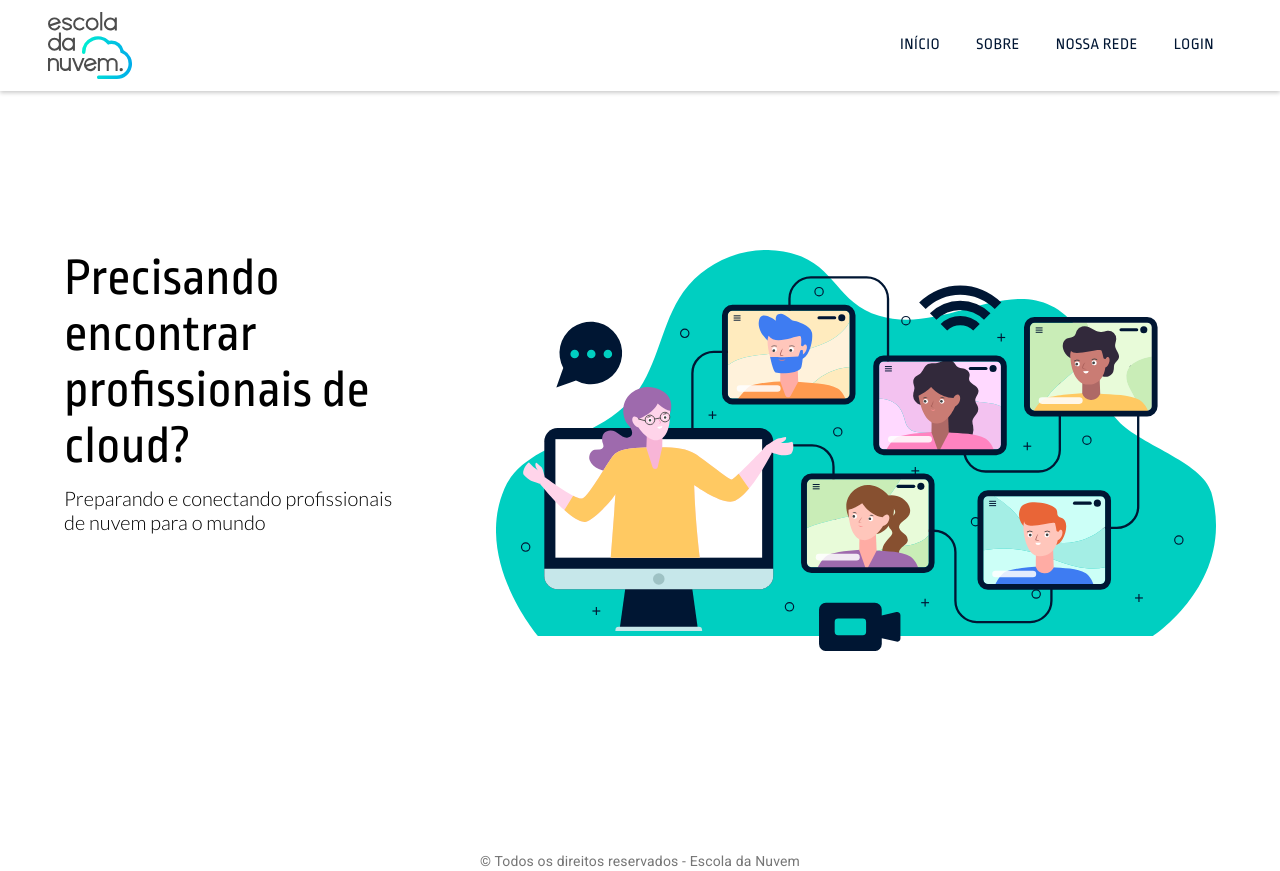
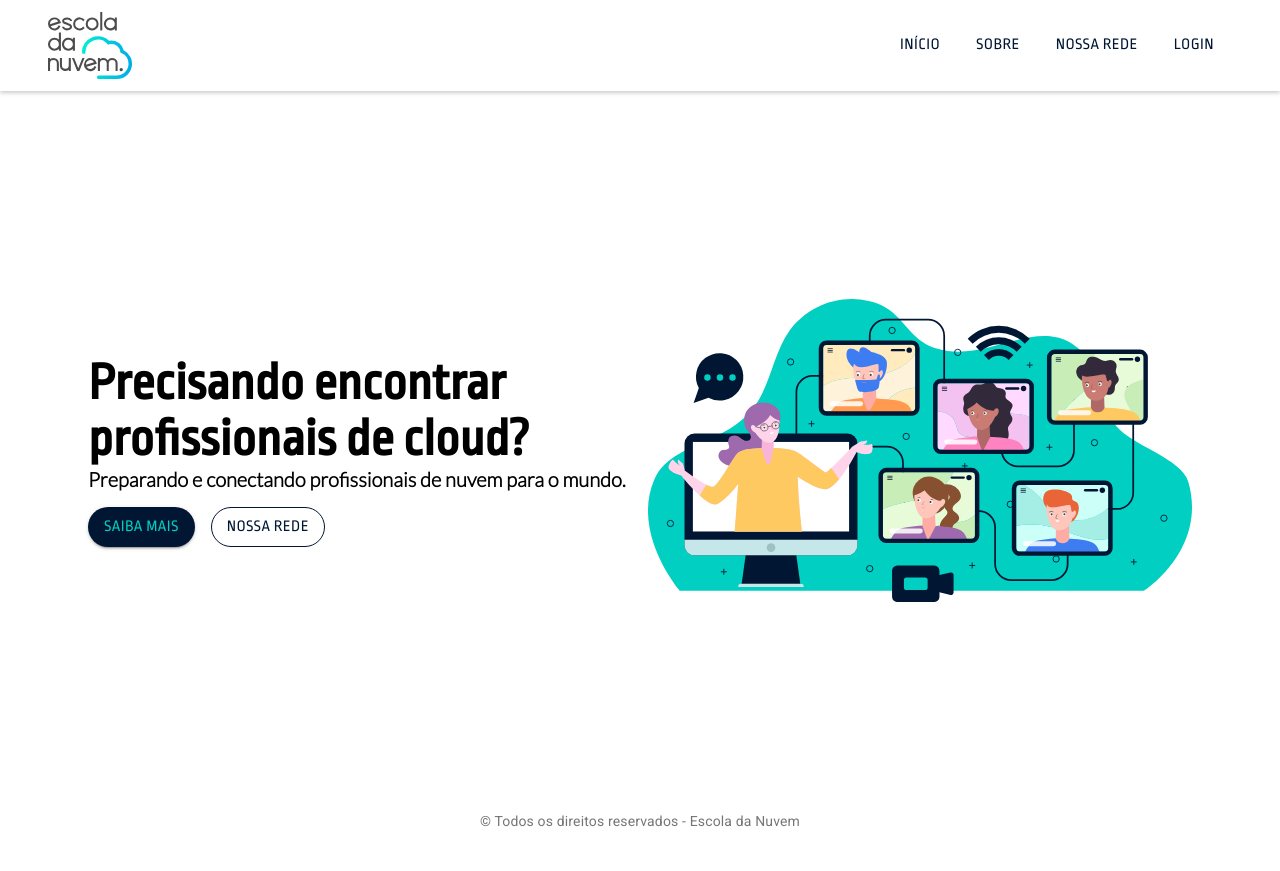
Before and after one commit to escoladanuvem/edn-web-frontend, a React (Create React App) app: page / in a window 1280 px wide. After the commit the page ends 831 px from the top, so only its background shows below. Built offline with nearby package versions, Linux system fonts and the light colour scheme; the HTML template or start-up script is replaced by a standard one.

Commit message:
feat(Landing) Finished lading page

```diff
--- a/src/App.tsx
+++ b/src/App.tsx
@@ -9,7 +9,9 @@ function App() {
   return (
     <React.Fragment>
       <Header />
-      <Routes />
+      <main>
+        <Routes />
+      </main>
       <Footer />
     </React.Fragment>
   );
--- a/src/components/Header.jsx
+++ b/src/components/Header.jsx
@@ -73,7 +73,6 @@ class Header extends React.Component {
         const { classes } = this.props;
 
         return (
-            <React.Fragment>
             <AppBar position="static" color="inherit" className={classes.appNavbar}>
                 <Toolbar className={classes.toolbar}>
                     <img src={Logo} alt="Escola da Nuvem logo" className={classes.navbarImg} />
@@ -86,38 +85,37 @@ class Header extends React.Component {
                     </nav>
                     <SwipeableDrawer anchor="right" open={this.state.menuDrawer} onClose={this.mobileMenuClose} onOpen={this.mobileMenuOpen}>
                         <List>
-                                <ListItem component={Link} button href="#" className={classes.listItem}>
+                            <ListItem component={Link} button href="/" className={classes.listItem}>
                                 Início
                                 </ListItem>
-                                <ListItem component={Link} button href="#" className={classes.listItem}>
+                            <ListItem component={Link} button href="about" className={classes.listItem}>
                                 Sobre
                                 </ListItem>
-                                <ListItem component={Link} button href="#" className={classes.listItem}>
+                            <ListItem component={Link} button href="network" className={classes.listItem}>
                                 Nossa Rede
                                 </ListItem>
-                                <ListItem component={Link} button href="#" className={classes.listItem}>
+                            <ListItem component={Link} button href="login" className={classes.listItem}>
                                 Login
                                 </ListItem>
                         </List>
                     </SwipeableDrawer>
                     {/* END MOBILE MENU */}
                     <nav className={classes.linksContainer}>
-                            <Link variant="button" className={classes.navLinks} href="#">
+                        <Link variant="button" className={classes.navLinks} href="/">
                             Início
                             </Link>
-                            <Link variant="button" className={classes.navLinks} href="#">
+                        <Link variant="button" className={classes.navLinks} href="about">
                             Sobre
                             </Link>
-                            <Link variant="button" className={classes.navLinks} href="#">
+                        <Link variant="button" className={classes.navLinks} href="network">
                             Nossa Rede
                             </Link>
-                            <Link variant="button" className={classes.navLinks} href="#">
+                        <Link variant="button" className={classes.navLinks} href="login">
                             Login
                             </Link>
                     </nav>
                 </Toolbar>
             </AppBar>
-            </React.Fragment>
         );
     }
 }
--- a/src/pages/Landing.tsx
+++ b/src/pages/Landing.tsx
@@ -1,21 +1,91 @@
-import '../styles/pages/landing.css'
-import Illustration from '../images/landing-illustration.svg'
+import React from 'react';
+import { makeStyles } from '@material-ui/core/styles';
+import Container from '@material-ui/core/Container';
+import Grid from '@material-ui/core/Grid';
+import Button from '@material-ui/core/Button';
+import Illustration from '../images/landing-illustration.svg';
+
+const useStyles = makeStyles((theme) => ({
+    root: {
+        height: '80vh',
+        width: '90vw',
+        display: 'flex',
+        flexDirection: 'column',
+        justifyContent: 'center',
+        marginTop: theme.spacing(5),
+        marginBottom: theme.spacing(5),
+    },
+    landingTitle: {
+        fontFamily: 'Ropa Sans, sans- serif',
+        fontSize: '52px',
+    },
+    landingSubtitle: {
+        fontFamily: 'Lato, sans- serif',
+        fontSize: '20px',
+    },
+    landingImageContainer: {
+        display: 'flex',
+        flexDirection: 'column',
+        justifyContent: 'center',
+        alignItems: 'center',
+    },
+    landingImage: {
+        maxWidth: '720px',
+        minWidth: '120px',
+    },
+    landingButtons: {
+        marginTop: theme.spacing(2),
+    },
+    buttonAbout: {
+        borderRadius: '100px',
+        fontFamily: 'Ropa Sans, sans- serif',
+        fontSize: '16px',
+        color: '#00CFC1',
+        backgroundColor: '#011633',
+    },
+    buttonNetwork: {
+        marginLeft: theme.spacing(2),
+        borderRadius: '100px',
+        fontFamily: 'Ropa Sans, sans- serif',
+        fontSize: '16px',
+        color: '#011633',
+        borderColor: '#011633',
+    },
+}));
 
 function Landing() {
+    const classes = useStyles();
+
     return (
-        <div id='page-landing'>
-            <div className='content-wrapper'>
-                <main>
-                    <h1>
+        <Container className={classes.root} maxWidth="xl">
+            <Grid
+                container
+                direction="row"
+                justify="space-around"
+                alignItems="center"
+                spacing={2}
+            >
+                <Grid item xs>
+                    <h1 className={classes.landingTitle}>
                         Precisando encontrar profissionais de cloud?
-                    </h1>
-                    <h2>
-                        Preparando e conectando profissionais de nuvem para o mundo
-                    </h2>
-                </main>
-                <img src={Illustration} alt='ed' />
-            </div>
-        </div>
+                        </h1>
+                    <h2 className={classes.landingSubtitle}>
+                        Preparando e conectando profissionais de nuvem para o mundo.
+                        </h2>
+                    <div className={classes.landingButtons}>
+                        <Button className={classes.buttonAbout} variant="contained" href="about">
+                            saiba mais
+                            </Button>
+                        <Button className={classes.buttonNetwork} variant="outlined" href="network">
+                            nossa rede
+                            </Button>
+                    </div>
+                </Grid>
+                <Grid item xs className={classes.landingImageContainer}>
+                    <img className={classes.landingImage} src={Illustration} alt='ed' />
+                </Grid>
+            </Grid>
+        </Container>
     )
 }
 
--- a/src/styles/global.css
+++ b/src/styles/global.css
@@ -3,23 +3,3 @@
     padding: 0;
     box-sizing: border-box;
 }
-
-body {
-    color: black;
-    background-color: #FFFFFF;
-    font: 300 18px Lato, sans-serif;
-}
-
-h1,
-h2,
-h3,
-h4,
-h5 {
-    color: black;
-    font: 400 31px Ropa Sans, sans-serif;
-}
-
-button {
-    color: black;
-    font: 400 18px Ropa Sans, sans-serif;
-}
--- a/src/styles/pages/landing.css
+++ /dev/null
@@ -1,33 +0,0 @@
-#page-landing {
-    width: 100vw;
-    height: 90vh;
-    display: flex;
-    justify-content: center;
-    align-items: center;
-}
-
-#page-landing .content-wrapper {
-    width: 90%;
-    display: flex;
-    align-items: flex-start;
-    flex-direction: row;
-    justify-content: space-between;
-    position: relative;
-}
-
-#page-landing .content-wrapper img {
-    max-width: 720px;
-}
-
-#page-landing .content-wrapper main h1 {
-    width: 90%;
-    color: black;
-    font: 400 52px Ropa Sans, sans-serif;
-}
-
-#page-landing .content-wrapper main h2 {
-    margin: 12px 0px 12px 0px;
-    max-width: 80%;
-    color: black;
-    font: 300 20px Lato, sans-serif;
-}
```
Lines whose indentation alone changed are shown as unchanged.
